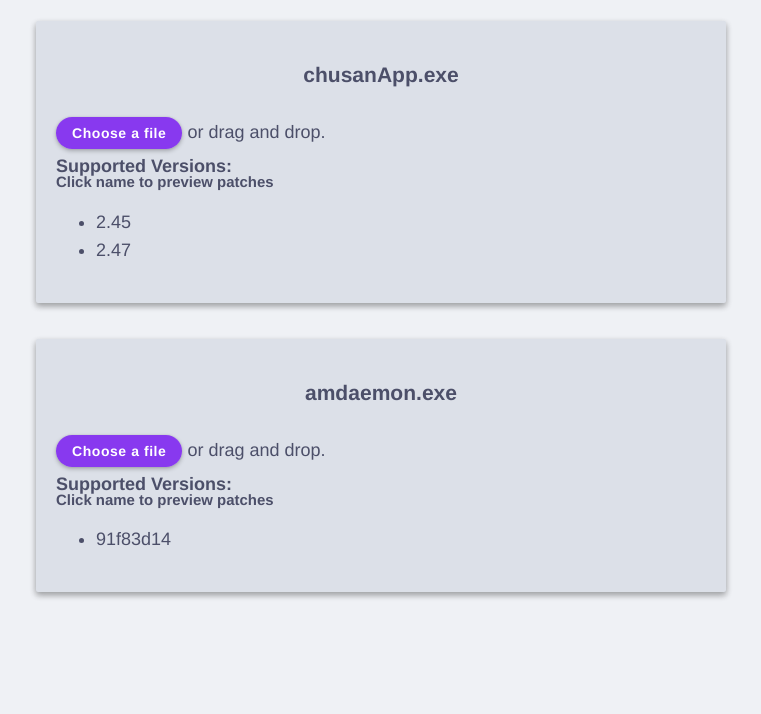
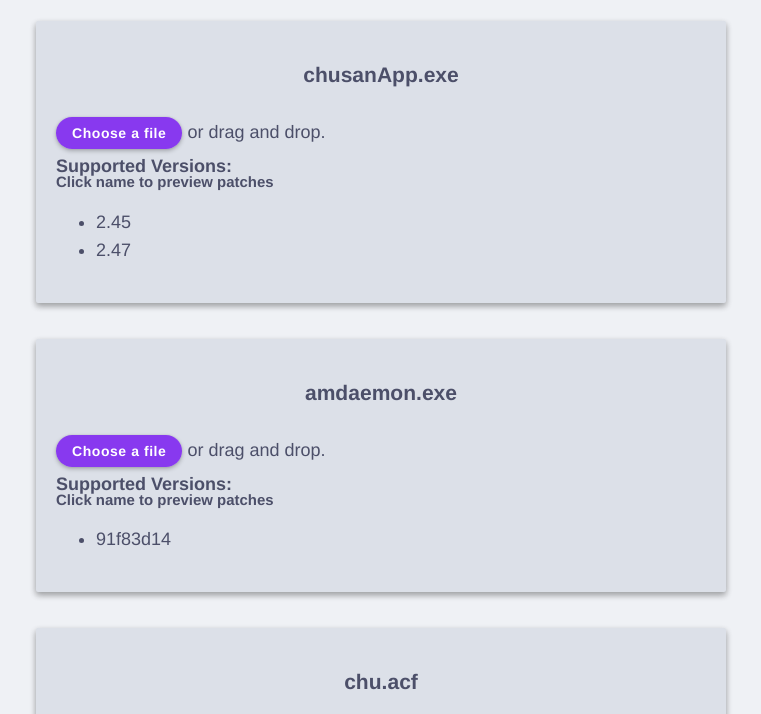
Before and after one commit to asterisk727/webpatcher, a website: page chusanxversex.html in a window 1280 px wide. Shown: the part 86-800 px from the top of the page, without its empty margins (259-1020 px from the left). Drawn offline with Linux system fonts and the light colour scheme.

Commit message:
fix: retroactively add chu.acf patcher to chusan xvx

```diff
--- a/chusanxversex.html
+++ b/chusanxversex.html
@@ -298,6 +298,22 @@
                     },
                 ]),
             ]);
+            new PatchContainer([
+                new Patcher("chu.acf", "chu.acf", [
+                    {
+                        name: "Force audio output as headphone",
+                        danger: "You need to use the in-game volume controls on the song screen to adjust the volume; otherwise, it will be very low.",
+                        tooltip: "If you can’t hear audio on title screen, it is normal",
+                        patches: [
+                            {
+                                offset: 0xCE8,
+                                off: [0x01],
+                                on: [0x00],
+                            },
+                        ],
+                    },
+                ])
+            ]);
         });
     </script>
 </head>
```
